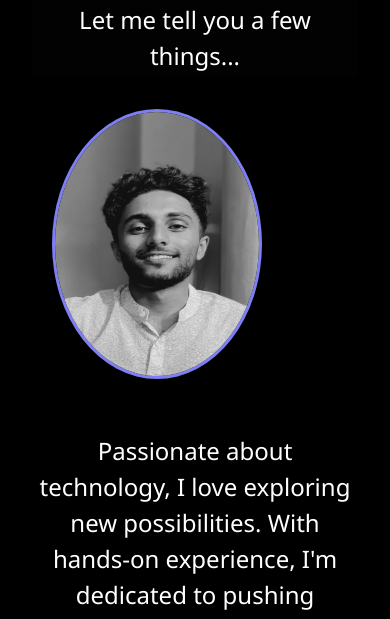
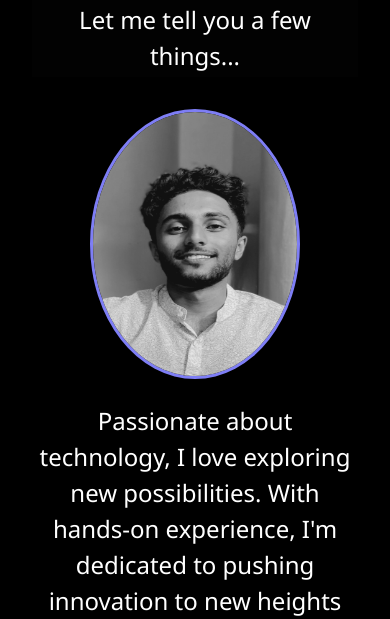
Before and after one commit to manukirans/portfolio, a website: page dist/about.html in a window 390 px wide. Shown: the part 225-844 px from the top of the page. Drawn offline with Linux system fonts and the light colour scheme.

Commit message:
Initial commit

```diff
--- a/scss/_mobile.scss
+++ b/scss/_mobile.scss
@@ -49,6 +49,10 @@
         background: url('../img/portrait-3.jpg');
         width: 150px;
         height: 150px;
+        border-radius: 50%;
+        background-size: cover;
+        background-position: center center;
+
       }
     }
 
@@ -68,12 +72,31 @@
     }
     .course-info{
       grid-template-areas:
-        'education1'
-        'course1'
-        'course2'
-        'course3';
+      'education1'
+      'course1'
+      'course2'
+      'course3';
+    grid-template-columns: 1fr;
+    grid-gap: 15px;
+
+    .education-1,
+    .course-1,
+    .course-2,
+    .course-3{
+      grid-area: unset;
+    }
 
     }
+    .about-info {
+      display: block; // Change to block layout for centering
+      text-align: center; // Center-align the content
+
+      .bio-image {
+        margin: 0 auto; // Center the image horizontally
+        display: block; // Ensure the image is a block element
+      }
+    }
+
   }
 
   // Smartphones
@@ -93,4 +116,35 @@
     .projects {
       grid-template-columns: 1fr;
     }
+    .course-info{
+      grid-template-areas:
+      'education1'
+      'course1'
+      'course2'
+      'course3';
+    grid-template-columns: 1fr;
+    grid-gap: 15px;
+
+    .education-1,
+    .course-1,
+    .course-2,
+    .course-3{
+      grid-area: unset;
+    }
+
+    }
+    .about-info {
+      display: block; // Change to block layout for centering
+      text-align: center; // Center-align the content
+
+      .bio-image {
+        margin: 0 auto; // Center the image horizontally
+        display: block; // Ensure the image is a block element
+      }
+    }
+
+
+
+
+
   }
```
Also changed, not shown: dist/css/main.css.
